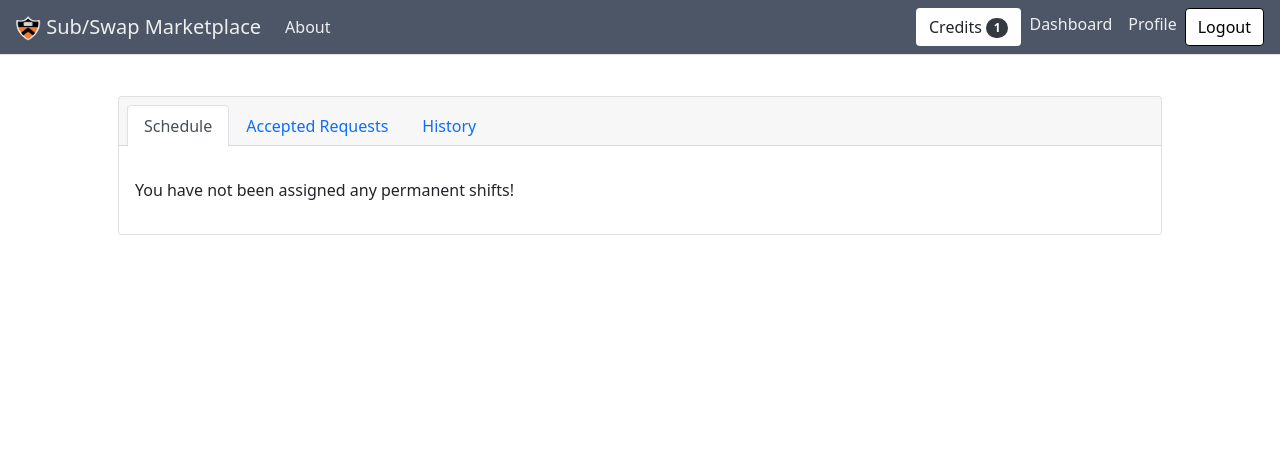
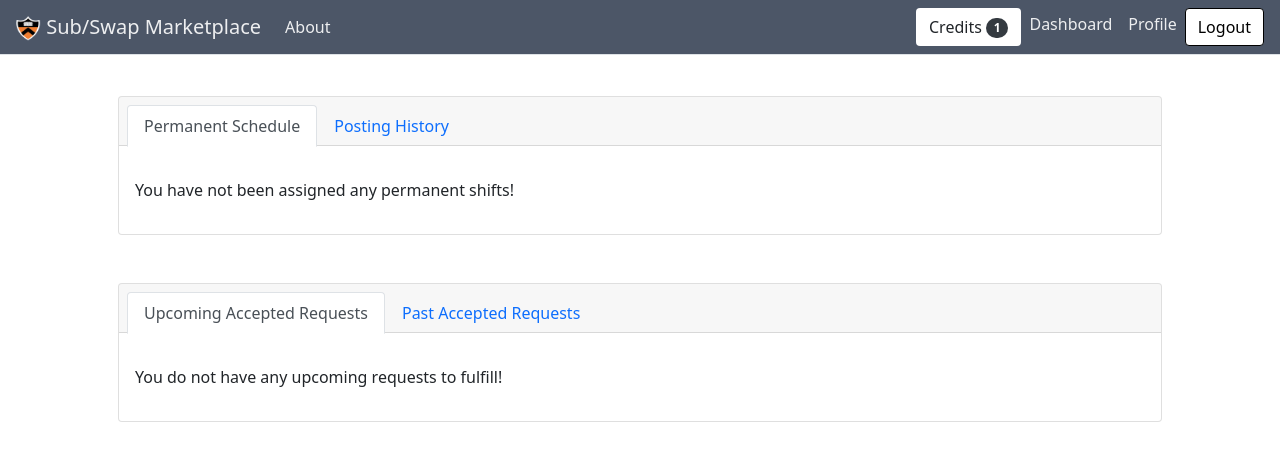
Before and after one commit to PrincetonCS-UCA/subswap, a Flask app: page /profile in a window 1280 px wide. Shown: the top 461 px of the page. Run offline with Flask 2, Linux system fonts and the light colour scheme; a user stored in the database is signed in; data that the repository does not hold is empty; parts of the project's set-up code (start-up, migrations or seed data) failed here and were passed over; some libraries are stand-ins or nearby versions.

Commit message:
Updated profile page to separate accepted requests

```diff
--- a/subapp/main/routes.py
+++ b/subapp/main/routes.py
@@ -71,10 +71,11 @@ def profile():
         "Sunday": 6
     }
     schedule = sorted(current_user.schedule, key=lambda x: day_order[x.day])
-    reqs = sorted(current_user.accepted_requests, key=lambda x: x.date_posted)
+    upcoming_reqs, past_reqs = current_user.accepted_reqs()
     his = sorted(current_user.inactive_requests(), key=lambda x: x.date_posted)
 
-    html = render_template('main/profile.html', shifts=schedule, requests=reqs, history=his)
+    html = render_template('main/profile.html',
+                           shifts=schedule, upcoming_reqs=upcoming_reqs, past_reqs=past_reqs, history=his)
     return make_response(html)
 
 
--- a/subapp/main/templates/main/profile.html
+++ b/subapp/main/templates/main/profile.html
@@ -10,22 +10,19 @@
             <div class="card-header">
               <ul class="nav nav-tabs card-header-tabs" id="bologna-list" role="tablist">
                 <li class="nav-item">
-                  <a class="nav-link active" href="#description" role="tab" aria-controls="description"
-                    aria-selected="true">Schedule</a>
+                  <a class="nav-link active" href="#schedule" role="tab" aria-controls="schedule"
+                    aria-selected="true">Permanent Schedule</a>
                 </li>
                 <li class="nav-item">
-                  <a class="nav-link" href="#history" role="tab" aria-controls="history" aria-selected="false">Accepted
-                    Requests</a>
-                </li>
-                <li class="nav-item">
-                  <a class="nav-link" href="#deals" role="tab" aria-controls="deals" aria-selected="false">History</a>
+                  <a class="nav-link" href="#history" role="tab" aria-controls="history"
+                    aria-selected="false">Posting History</a>
                 </li>
               </ul>
             </div>
             <div class="card-body">
               <div class="tab-content mt-3">
 
-                <div class="tab-pane active" id="description" role="tabpanel">
+                <div class="tab-pane active" id="schedule" role="tabpanel">
                   {% if shifts|length > 0 %}
                   <table class="table">
                     <thead class="thead-dark">
@@ -55,12 +52,66 @@
                   {% endif %}
                 </div>
 
+
                 <div class="tab-pane" id="history" role="tabpanel" aria-labelledby="history-tab">
-                  {% if requests|length > 0 %}
+                  {% if history|length > 0 %}
                   <table class="table">
                     <thead class="thead-dark">
                       <tr>
-                        <th scope="col">netid</th>
+                        <th scope="col">Course</th>
+                        <th scope="col">Date</th>
+                        <th scope="col">Shift</th>
+                        <th scope="col">Date Posted</th>
+                        <th scope="col">Status</th>
+                        <th scope="col">Credits Used</th>
+                      </tr>
+                    </thead>
+                    <tbody>
+                      {% for request in history%}
+                      <tr>
+                        <td>{{request.shift[0].course}}</td>
+                        <td>{{request.shift[0].day}}, {{request.date_requested.strftime('%m-%d-%Y')}}</td>
+                        <td> {{request.shift[0].start.strftime("%I:%M")}}-{{request.shift[0].end.strftime("%I:%M %p")}}
+                        </td>
+                        <td>{{ request.date_posted.strftime('%Y-%m-%d') }}</td>
+                        {% if request.accepted %}
+                        <td>Accepted by {{request.accepted_by[0].netid}}</td>
+                        {% else %}
+                        <td>Expired</td>
+                        {% endif%}
+                        <td>{{ request.base_price }}</td>
+                      </tr>
+                      {% endfor %}
+                    </tbody>
+                  </table>
+                  {% else %}
+                  <p>You have not posted any requests yet!</p>
+                  {% endif %}
+                </div>
+              </div>
+            </div>
+          </div>
+        </div>
+        <div class="items_container container px-4 px-lg-5">
+          <div class="card">
+            <div class="card-header">
+              <ul class="nav nav-tabs card-header-tabs" id="bologna-list" role="tablist">
+                <li class="nav-item">
+                  <a class="nav-link active" href="#upcoming_reqs" role="tab" aria-controls="upcoming_reqs" aria-selected="true">Upcoming Accepted Requests</a>
+                </li>
+                <li class="nav-item">
+                  <a class="nav-link" href="#past_reqs" role="tab" aria-controls="past_reqs" aria-selected="false">Past Accepted Requests</a>
+                </li>
+              </ul>
+            </div>
+            <div class="card-body">
+              <div class="tab-content mt-3">
+                <div class="tab-pane active" id="upcoming_reqs" role="tabpanel" aria-labelledby="upcoming_reqs-tab">
+                  {% if upcoming_reqs|length > 0 %}
+                  <table class="table">
+                    <thead class="thead-dark">
+                      <tr>
+                        <th scope="col">NetID</th>
                         <th scope="col">Course</th>
                         <th scope="col">Date</th>
                         <th scope="col">Shift</th>
@@ -68,7 +119,7 @@
                       </tr>
                     </thead>
                     <tbody>
-                      {% for request in requests%}
+                      {% for request in upcoming_reqs%}
                       <tr>
                         <th scope="row">{{request.posted_by[0].netid}}</th>
                         <td>{{request.shift[0].course}}</td>
@@ -81,13 +132,12 @@
                     </tbody>
                   </table>
                   {% else %}
-                    <p>You have not accepted any requests yet!</p>
+                  <p>You do not have any upcoming requests to fulfill!</p>
                   {% endif %}
-
                 </div>
 
-                <div class="tab-pane" id="deals" role="tabpanel" aria-labelledby="deals-tab">
-                  {% if history|length > 0 %}
+                <div class="tab-pane" id="past_reqs" role="tabpanel" aria-labelledby="past_reqs-tab">
+                  {% if past_reqs|length > 0 %}
                   <table class="table">
                     <thead class="thead-dark">
                       <tr>
@@ -96,11 +146,10 @@
                         <th scope="col">Date</th>
                         <th scope="col">Shift</th>
                         <th scope="col">Date Posted</th>
-                        <th scope="col">Status</th>
                       </tr>
                     </thead>
                     <tbody>
-                      {% for request in history%}
+                      {% for request in past_reqs%}
                       <tr>
                         <th scope="row">{{request.posted_by[0].netid}}</th>
                         <td>{{request.shift[0].course}}</td>
@@ -108,17 +157,12 @@
                         <td> {{request.shift[0].start.strftime("%I:%M")}}-{{request.shift[0].end.strftime("%I:%M %p")}}
                         </td>
                         <td>{{ request.date_posted.strftime('%Y-%m-%d') }}</td>
-                        {% if request.accepted %}
-                          <td>Accepted by {{request.accepted_by[0].netid}}</td>
-                        {% else %}
-                          <td>Expired</td>
-                        {% endif%}
                       </tr>
                       {% endfor %}
                     </tbody>
                   </table>
                   {% else %}
-                  <p>You have not posted any requests yet!</p>
+                  <p>No requests to show!</p>
                   {% endif %}
                 </div>
               </div>
--- a/subapp/models.py
+++ b/subapp/models.py
@@ -78,6 +78,16 @@ class User(db.Model, UserMixin):
 
         return False
 
+    def accepted_reqs(self):
+        """
+        Returns a list of requests accepted by the user that are in the future.
+        """
+        future = sorted([request for request in self.accepted_requests if request.date_requested >
+                        datetime.now()], key=lambda x: x.date_requested)
+        past = sorted([
+            request for request in self.accepted_requests if request.date_requested <= datetime.now()], key=lambda x: x.date_requested)
+        return (future, past)
+
     def can(self, perm):
         """
         Checks if the user has the given permission.
@@ -87,12 +97,11 @@ class User(db.Model, UserMixin):
     def is_admin(self):
         return self.can(PERMISSIONS['Admin'])
 
-
 class Request(db.Model):
     id = db.Column(db.Integer, primary_key=True)
     base_price = db.Column(db.Integer, nullable=False)
     accepted = db.Column(db.Boolean, default=False, nullable=False)
-    subsidy = db.Column(db.Integer, default=0)
+    subsidy = db.Column(db.Integer)
     date_posted = db.Column(db.DateTime, nullable=False,
                             default=datetime.utcnow)
     date_requested = db.Column(db.DateTime, nullable=False)
```
